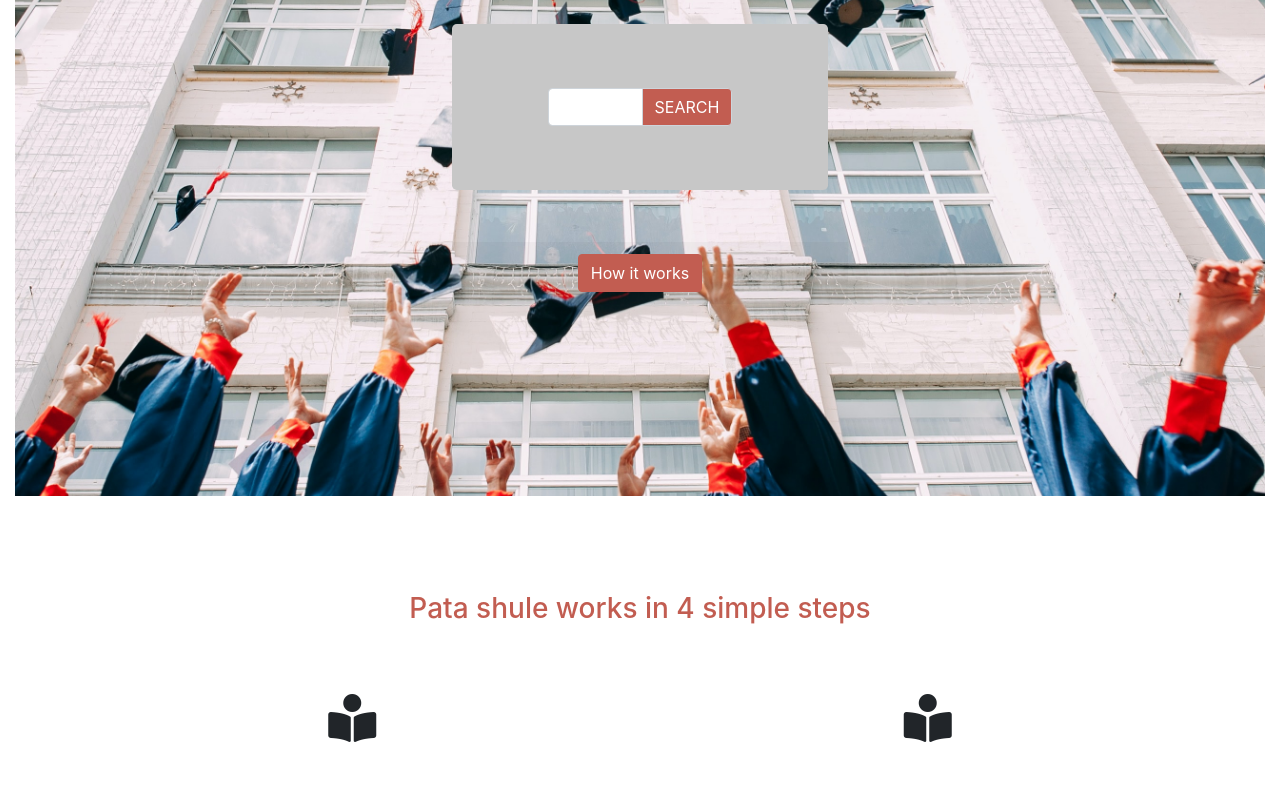
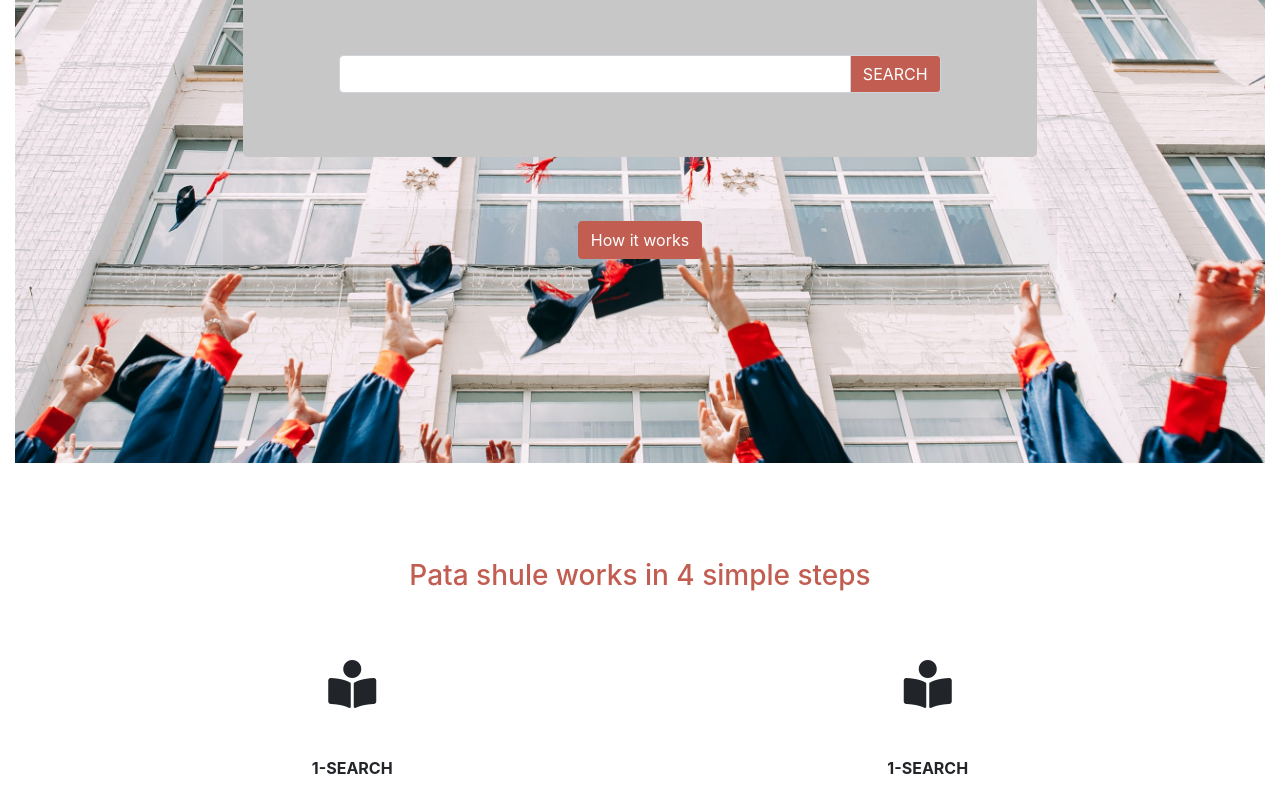
Before and after one commit to jamestucker1988/capstone, a website: page index.html in a window 1280 px wide. Shown: the part 343-1130 px from the top of the page. Drawn offline with Linux system fonts and the light colour scheme.

Commit message:
fixed input field in jumbotron to match specification

```diff
--- a/index.html
+++ b/index.html
@@ -79,8 +79,8 @@
     </nav>
     <div class="container-fluid">
       <div class="row no-gutters background-pc">
-        <div class="col-0 col-sm-4 col-md-4 col-lg-4"></div>
-        <div class="col-12 col-sm-4 col-md-4 col-lg-4 my-5 py-5">
+        <div class="col-0 col-sm-2 col-md-2 col-lg-2"></div>
+        <div class="col-12 col-sm-8 col-md-8 col-lg-8 my-5 py-5">
           <div
             class="card-transparent mx-auto my-5 py-5 border-0 justify-content-center"
           >
@@ -105,7 +105,7 @@
               <a href="#" class="btn btn-medium btn-primary">How it works</a>
             </div>
           </div>
-          <div class="col-0 col-sm-4 col-md-4 col-lg-4"></div>
+          <div class="col-0 col-sm-2 col-md-2 col-lg-2"></div>
         </div>
       </div>
     </div>
```
